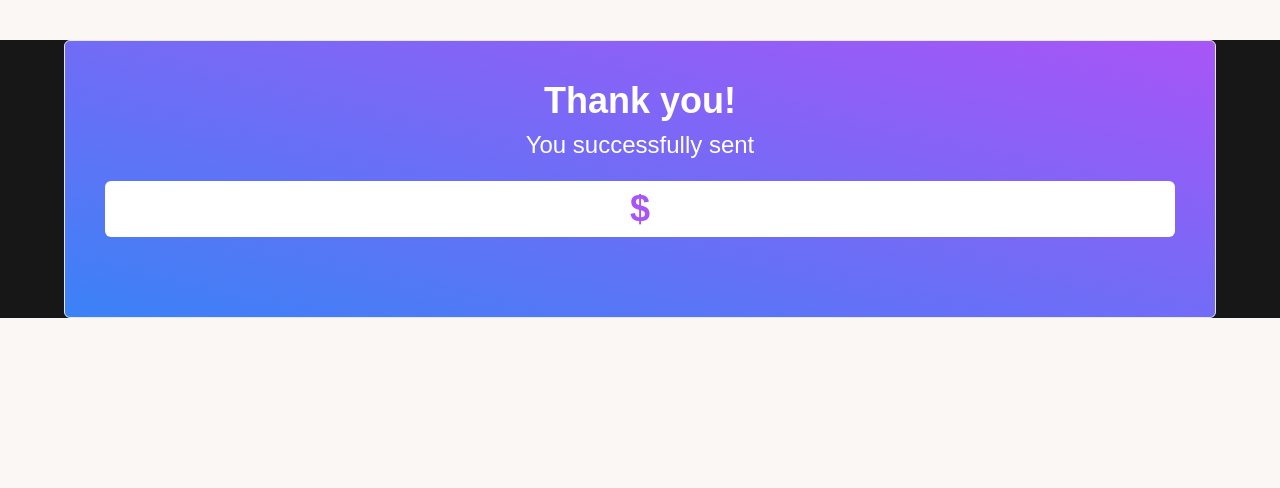
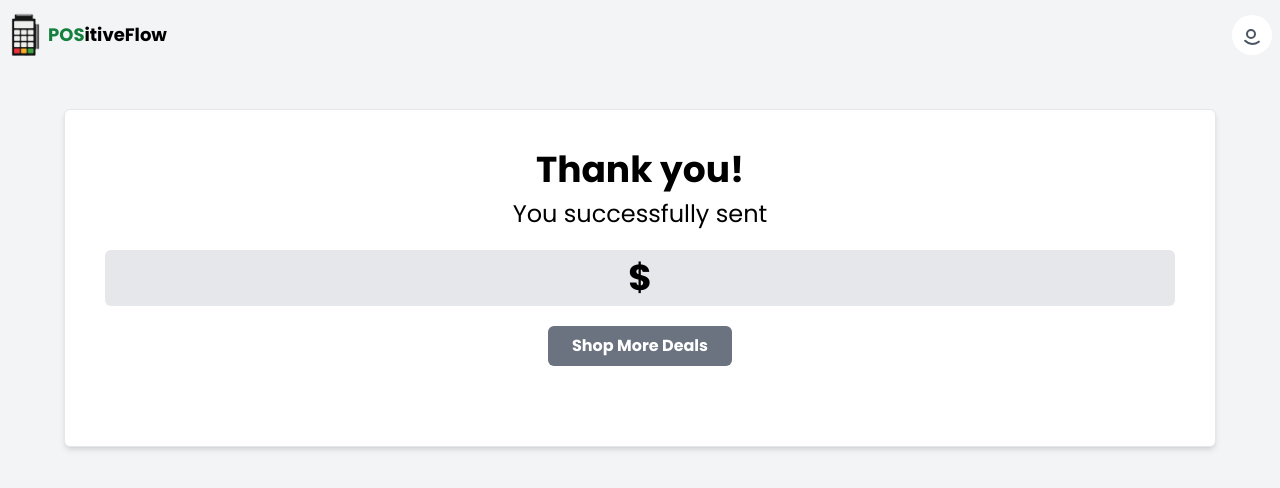
Before and after one commit to mo-alkubaish/POSitiveflow, a Next.js app in the folder frontend/: page /payment-success in a window 1280 px wide. Shown: the top 488 px of the page. Built offline with nearby package versions, Linux system fonts and the light colour scheme.

Commit message:
add: stripe

```diff
--- /dev/null
+++ b/frontend/app/customer/store/pay/page.tsx
@@ -0,0 +1,49 @@
+"use client";
+
+import React from 'react';
+import convertToSubcurrency from '@/lib/convertToSubcurrency';
+import { Elements } from '@stripe/react-stripe-js';
+import { loadStripe } from '@stripe/stripe-js';
+import CheckoutPage from '../../../components/CheckoutPage';
+import DraftsNavbar from '../DraftsNavbar';
+
+if (process.env.NEXT_PUBLIC_STRIPE_PUBLIC_KEY === undefined) {
+  throw new Error('NEXT_PUBLIC_STRIPE_PUBLIC_KEY is not defined');
+}
+
+const stripePromise = loadStripe(process.env.NEXT_PUBLIC_STRIPE_PUBLIC_KEY);
+
+export default function Home() {
+  const amount = 49.99;
+
+  return (
+    <div className="bg-gray-100 min-h-screen">
+      <DraftsNavbar />
+      <div className="p-4 md:p-8 flex flex-col justify-between space-y-4 md:space-y-0 bg-gray-100">
+        <link
+          href="https://fonts.googleapis.com/css2?family=Poppins:wght@400;500;600;700&display=swap"
+          rel="stylesheet"
+        />
+
+        {/* Main content section */}
+        <div className="w-full bg-white p-4 rounded-lg shadow-md">
+          <div className="mb-4 text-center">
+            <h1 className="text-4xl font-extrabold mb-2">POSitiveFlow</h1>
+            <h2 className="text-2xl">
+              has requested
+              <span className="font-bold"> ${amount}</span>
+            </h2>
+          </div>
+
+          <Elements stripe={stripePromise} options={{
+            mode: 'payment',
+            amount: convertToSubcurrency(amount),
+            currency: 'usd',
+          }}>
+            <CheckoutPage amount={amount} />
+          </Elements>
+        </div>
+      </div>
+    </div>
+  );
+}
--- a/frontend/app/payment-success/page.tsx
+++ b/frontend/app/payment-success/page.tsx
@@ -1,18 +1,37 @@
+"use client";
+
+import React from 'react';
+import Link from 'next/link'; // Importing Link for client-side routing
+import DraftsNavbar from '../customer/store/DraftsNavbar';
+
 export default function PaymentSuccess({
     searchParams: { amount },
   }: {
     searchParams: { amount: string };
   }) {
     return (
-      <main className="max-w-6xl mx-auto p-10 text-white text-center border m-10 rounded-md bg-gradient-to-tr from-blue-500 to-purple-500">
+      <div className="bg-gray-100 min-h-screen">
+        <DraftsNavbar />
+        <main className="max-w-6xl mx-auto p-10 text-black text-center border m-10 rounded-md bg-white shadow-md">
           <div className="mb-10">
             <h1 className="text-4xl font-extrabold mb-2">Thank you!</h1>
             <h2 className="text-2xl">You successfully sent</h2>
 
-          <div className="bg-white p-2 rounded-md text-purple-500 mt-5 text-4xl font-bold">
+            <div className="bg-gray-200 p-2 rounded-md text-black mt-5 text-4xl font-bold">
               ${amount}
+            </div>
+
+            {/* Button to route to the store page */}
+            <div className="mt-5">
+              <Link href="http://localhost:3000/store" passHref>
+              <button className="px-6 py-2 bg-gray-500 hover:bg-gray-700 text-white font-bold rounded-md transition duration-300 ease-in-out">
+  Shop More Deals
+</button>
+
+              </Link>
             </div>
           </div>
         </main>
+      </div>
     );
   }
--- a/frontend/app/tt/page.tsx
+++ /dev/null
@@ -1,38 +0,0 @@
-"use client";
-
-import convertToSubcurrency from "@/lib/convertToSubcurrency";
-import { Elements } from "@stripe/react-stripe-js";
-import { loadStripe } from "@stripe/stripe-js";
-import CheckoutPage from "../components/CheckoutPage";
-
-if (process.env.NEXT_PUBLIC_STRIPE_PUBLIC_KEY === undefined) {
-  throw new Error("NEXT_PUBLIC_STRIPE_PUBLIC_KEY is not defined");
-}
-const stripePromise = loadStripe(process.env.NEXT_PUBLIC_STRIPE_PUBLIC_KEY);
-
-export default function Home() {
-  const amount = 49.99;
-
-  return (
-    <main className="max-w-6xl mx-auto p-10 text-white text-center border m-10 rounded-md bg-gradient-to-tr from-blue-500 to-purple-500">
-      <div className="mb-10">
-        <h1 className="text-4xl font-extrabold mb-2">Sonny</h1>
-        <h2 className="text-2xl">
-          has requested
-          <span className="font-bold"> ${amount}</span>
-        </h2>
-      </div>
-
-      <Elements
-        stripe={stripePromise}
-        options={{
-          mode: "payment",
-          amount: convertToSubcurrency(amount),
-          currency: "usd",
-        }}
-      >
-        <CheckoutPage amount={amount} />
-      </Elements>
-    </main>
-  );
-}
```
Lines whose indentation alone changed are shown as unchanged.
